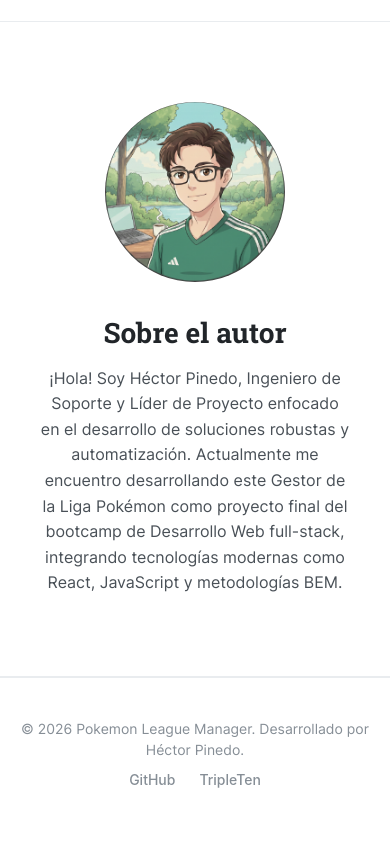
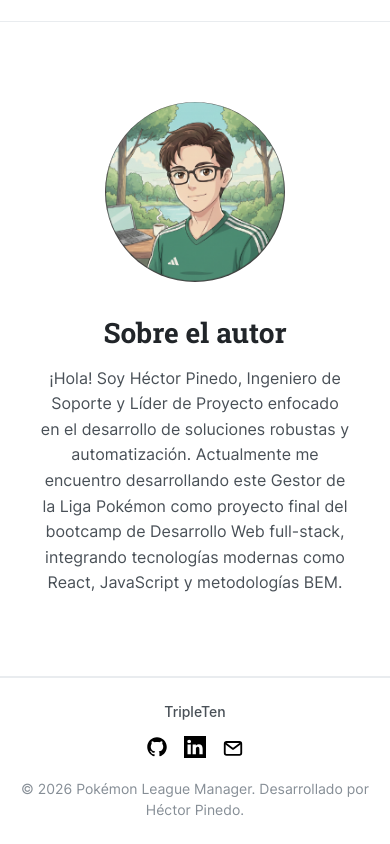
Before and after one commit to hesepiri/pokemon-league-manager-frontend, a React (Vite) app: page / in a window 390 px wide. Shown: the part 747-1591 px from the top of the page. Built offline with nearby package versions, Linux system fonts and the light colour scheme; a web font is replaced by a local one.

Commit message:
style: fix form elements font inheritance and finalize landing responsive layout

```diff
--- a/src/components/Footer/Footer.css
+++ b/src/components/Footer/Footer.css
@@ -1,72 +1,94 @@
 .footer {
   background-color: #ffffff;
-  padding: 40px 0;
+  border-top: 1px solid #e9ecef;
   width: 100%;
   box-sizing: border-box;
-  border-top: 1px solid #e9ecef; /* Línea divisoria superior sutil */
+  padding: 24px 0; /* Dejamos el padding vertical aquí */
 }
 
+/* El contenedor limita el ancho y distribuye los bloques a los extremos */
 .footer__container {
-  max-width: 1440px;
+  max-width: 1000px; /* Alineado al ancho del Header y Hero */
+  width: 100%;
   margin: 0 auto;
   padding: 0 40px;
   display: flex;
-  justify-content: space-between; /* Manda el texto a la izquierda y los links a la derecha */
+  justify-content: space-between;
   align-items: center;
+  box-sizing: border-box;
 }
 
 .footer__copyright {
   font-family: "Inter", "Arial", sans-serif;
   font-size: 14px;
-  color: #868e96; /* Gris intermedio suave */
+  color: #868e96;
+  margin: 0;
   line-height: 1.5;
 }
 
-/* Contenedor Flex para alinear los enlaces de forma horizontal */
+/* Agrupa el texto de TripleTen y la lista de íconos */
 .footer__navigation {
+  display: flex;
+  align-items: center;
+  gap: 32px;
+}
+
+.footer__link-text {
+  font-family: "Inter", "Arial", sans-serif;
+  font-size: 14px;
+  color: #495057;
+  text-decoration: none;
+  font-weight: 500;
+  transition: color 0.2s ease;
+}
+
+.footer__link-text:hover {
+  color: #2f80ed; /* El azul oficial de tu UI Kit */
+}
+
+.footer__social-icons {
+  list-style: none;
+  padding: 0;
+  margin: 0;
+  display: flex;
+  gap: 16px;
+}
+
+.footer__social-item {
   display: flex;
   align-items: center;
 }
 
-/* Flexbox para alinear la lista completa en una línea horizontal */
-.footer__links {
-  list-style: none; /* Quitamos los puntitos de la lista */
-  margin: 0;
-  padding: 0;
-  display: flex;
-  gap: 24px; /* Espaciado idéntico entre GitHub y TripleTen */
+.footer__social-link {
+  display: inline-block;
+  transition:
+    transform 0.2s ease,
+    opacity 0.2s ease;
 }
 
-.footer__item {
-  display: inline-flex;
+.footer__social-link:hover {
+  transform: translateY(-2px); /* Microanimación de levantamiento */
+  opacity: 0.8;
 }
 
-.footer__link {
-  font-family: "Inter", "Arial", sans-serif;
-  font-size: 14px;
-  color: #868e96;
-  text-decoration: none; /* Quitamos el subrayado tosco por defecto */
-  font-weight: 500;
-  transition: color 0.2s ease; /* Transición suave para la microanimación */
+/* Control del tamaño exacto para los tres archivos SVG de svgrepo */
+.footer__icon {
+  width: 22px;
+  height: 22px;
+  display: block;
 }
 
-/* Microanimación al pasar el cursor */
-.footer__link:hover {
-  color: #2f80ed; /* Cambia al azul oficial del UI Kit al hacer hover */
-}
-
-.footer__brand {
-  font-family: "Roboto Slab", "Georgia", serif;
-  font-size: 16px;
-  font-weight: 700;
-  color: #212529;
-}
-
+/* Media Query Responsiva: Excelente para pantallas de Tabletas y Móviles */
 @media screen and (max-width: 768px) {
   .footer__container {
-    flex-direction: column;
-    gap: 12px;
+    flex-direction: column-reverse; /* El copyright se va hasta abajo en celular */
+    gap: 20px;
     padding: 0 16px;
     text-align: center;
   }
+
+  .footer__navigation {
+    flex-direction: column; /* Pone TripleTen arriba de los círculos de redes */
+    gap: 16px;
+  }
 }
--- a/src/components/Footer/Footer.jsx
+++ b/src/components/Footer/Footer.jsx
@@ -1,5 +1,10 @@
 import React from "react";
 import "./Footer.css";
+
+// Importamos tus archivos SVG desde tu carpeta de imágenes
+import githubIcon from "../../images/github-logo-svgrepo-com.svg";
+import linkedinIcon from "../../images/linkedin-logo-svgrepo-com.svg";
+import mailIcon from "../../images/mail-svgrepo-com.svg";
 
 function Footer() {
   const currentYear = new Date().getFullYear();
@@ -7,34 +12,63 @@
   return (
     <footer className="footer">
       <div className="footer__container">
+        {/* Lado izquierdo: Derechos reservados */}
         <p className="footer__copyright">
-          &copy; {currentYear} Pokemon League Manager. Desarrollado por Héctor
+          © {currentYear} Pokémon League Manager. Desarrollado por Héctor
           Pinedo.
         </p>
-        <nav className="footer__navigation">
-          <ul className="footer__links">
-            <li className="footer__item">
+
+        {/* Lado derecho: Enlaces y redes sociales en un solo bloque */}
+        <div className="footer__navigation">
+          <nav>
+            <a
+              href="https://tripleten.mx/"
+              className="footer__link-text"
+              target="_blank"
+              rel="noreferrer"
+            >
+              TripleTen
+            </a>
+          </nav>
+
+          <ul className="footer__social-icons">
+            <li className="footer__social-item">
               <a
                 href="https://github.com/hesepiri"
-                className="footer__link"
+                className="footer__social-link"
                 target="_blank"
                 rel="noreferrer"
+                title="GitHub"
               >
-                GitHub
+                <img src={githubIcon} alt="GitHub" className="footer__icon" />
               </a>
             </li>
-            <li className="footer__item">
+            <li className="footer__social-item">
               <a
-                href="https://tripleten.com/es-mex/?from=us"
-                className="footer__link"
+                href="https://www.linkedin.com/in/hectors-pinedorivera"
+                className="footer__social-link"
                 target="_blank"
                 rel="noreferrer"
+                title="LinkedIn"
               >
-                TripleTen
+                <img
+                  src={linkedinIcon}
+                  alt="LinkedIn"
+                  className="footer__icon"
+                />
+              </a>
+            </li>
+            <li className="footer__social-item">
+              <a
+                href="mailto:hector.pinedorivera@gmail.com"
+                className="footer__social-link"
+                title="Correo Electrónico"
+              >
+                <img src={mailIcon} alt="Contacto" className="footer__icon" />
               </a>
             </li>
           </ul>
-        </nav>
+        </div>
       </div>
     </footer>
   );
```
